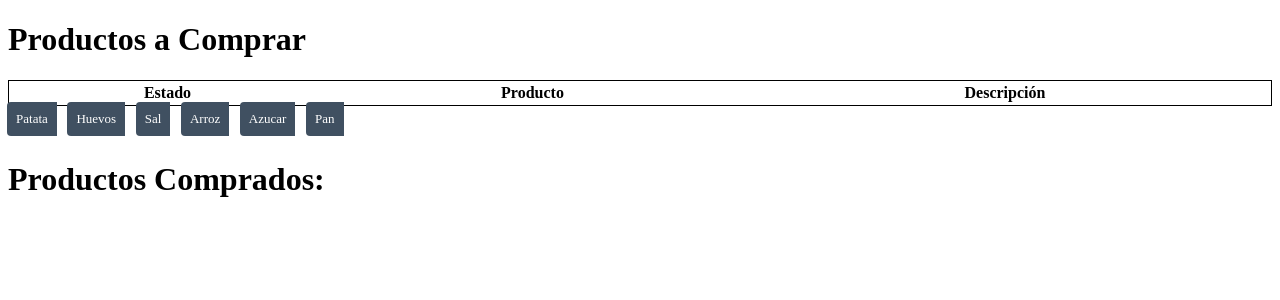
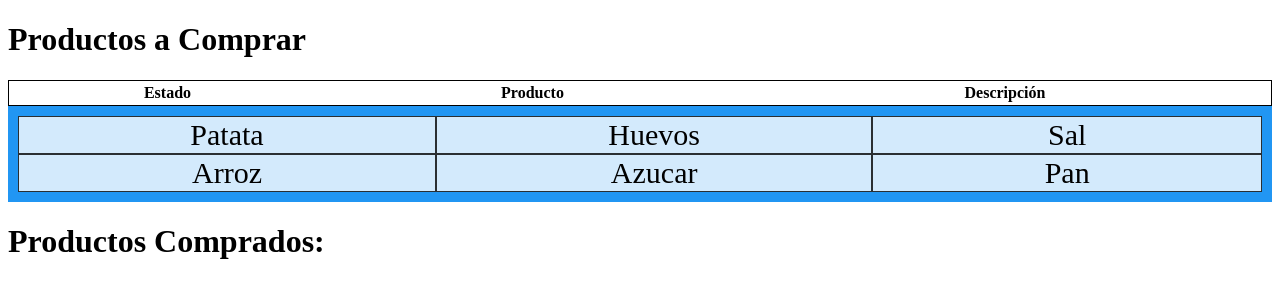
Before and after one commit to lvaqueiroperez/SXE_EjerListaCompra, an Angular app: page / in a window 1280 px wide. Shown: the top 300 px of the page. Built offline with nearby package versions, Linux system fonts and the light colour scheme.

Commit message:
"implementación de una grid básica"

```diff
--- a/src/app/productos/productos.component.css
+++ b/src/app/productos/productos.component.css
@@ -1,46 +1,21 @@
-.productos {
-  margin: 0 0 2em 0;
-  list-style-type: none;
-  padding: 0;
-  width: 15em;
+/* GRID */
+.productosGrid {
+  display: grid;
+  grid-template-columns: auto auto auto;
+  background-color: #2196F3;
+  padding: 10px;
 }
-.productos td {
-  cursor: pointer;
-  position: relative;
-  left: 0;
-  background-color: rgba(255, 0, 3, 0.56);
-  margin: .5em;
-  padding: .3em 0;
-  height: 1.6em;
-  border-radius: 4px;
+
+.productosItem {
+  background-color: rgba(255, 255, 255, 0.8);
+  border: 1px solid rgba(0, 0, 0, 0.8);
+  padding: 1px;
+  font-size: 30px;
+  text-align: center;
 }
-.productos td:hover {
-  color: #607D8B;
-  background-color: #DDD;
-  left: .1em;
-}
-.productos td.selected {
-  background-color: #CFD8DC;
-  color: white;
-}
-.productos td.selected:hover {
-  background-color: #BBD8DC;
-  color: white;
-}
-.productos .productosBadge {
-  display: inline-block;
-  font-size: small;
-  color: white;
-  padding: 0.8em 0.7em 0 0.7em;
-  background-color:#405061;
-  line-height: 1em;
-  position: relative;
-  left: -1px;
-  top: -4px;
-  height: 1.8em;
-  margin-right: .8em;
-  border-radius: 4px 0 0 4px;
-}
+
+/* FIN DE LA GRID */
+
 /* LO MISMO PARA LOS SELECCIONADOS */
 
 .productosSelec {
@@ -49,6 +24,7 @@
   padding: 0;
   width: 15em;
 }
+
 .productosSelec td {
   cursor: pointer;
   position: relative;
@@ -59,25 +35,29 @@
   height: 1.6em;
   border-radius: 4px;
 }
+
 .productosSelec td:hover {
   color: #607D8B;
   background-color: #DDD;
   left: .1em;
 }
+
 .productosSelec td.selected {
   background-color: #CFD8DC;
   color: white;
 }
+
 .productosSelec td.selected:hover {
   background-color: #BBD8DC;
   color: white;
 }
+
 .productosSelec .productosSelecBadge {
   display: inline-block;
   font-size: small;
   color: white;
   padding: 0.8em 0.7em 0 0.7em;
-  background-color:#405061;
+  background-color: #405061;
   line-height: 1em;
   position: relative;
   left: -1px;
--- a/src/app/productos/productos.component.html
+++ b/src/app/productos/productos.component.html
@@ -7,15 +7,16 @@
     <th>Descripción</th>
   </tr>
 </table>
-<span class="productos" *ngFor="let producto of productosA index as i;" [class.selected]="producto === selectedProducto"
-      (click)="onSelect(producto,i)">
 
-      <!--PODEMOS PONER LOS RADIOBUTTONS CON ETIQUETAS EXTERNAS PARA PODER USAR EN ELLOS EL CSS-->
-  <!--<input type="radio" name="comprado-{{i}}" value="si" [(ngModel)]="producto.comprado" [value]=true>Comprado
-  <input type="radio" name="comprado-{{i}}" value="no" [(ngModel)]="producto.comprado" [value]=false> Comprar-->
-      <div class="productosBadge">{{producto.nombre}}</div>
+<div class="productosGrid">
 
-  </span>
+  <div class="productosItem" *ngFor="let producto of productosA index as i;"
+       [class.selected]="producto === selectedProducto"
+       (click)="onSelect(producto,i)">
+    {{producto.nombre}}
+  </div>
+
+</div>
 
 <h1>Productos Comprados: </h1>
 <!--DENTRO DE UNA ETIQUETA PODEMOS PONER UNA PROPIEDAD CLASS PARA DEFINIR UNA CLASE,ACCEDEMOS CON ELLA CON .-->
```
